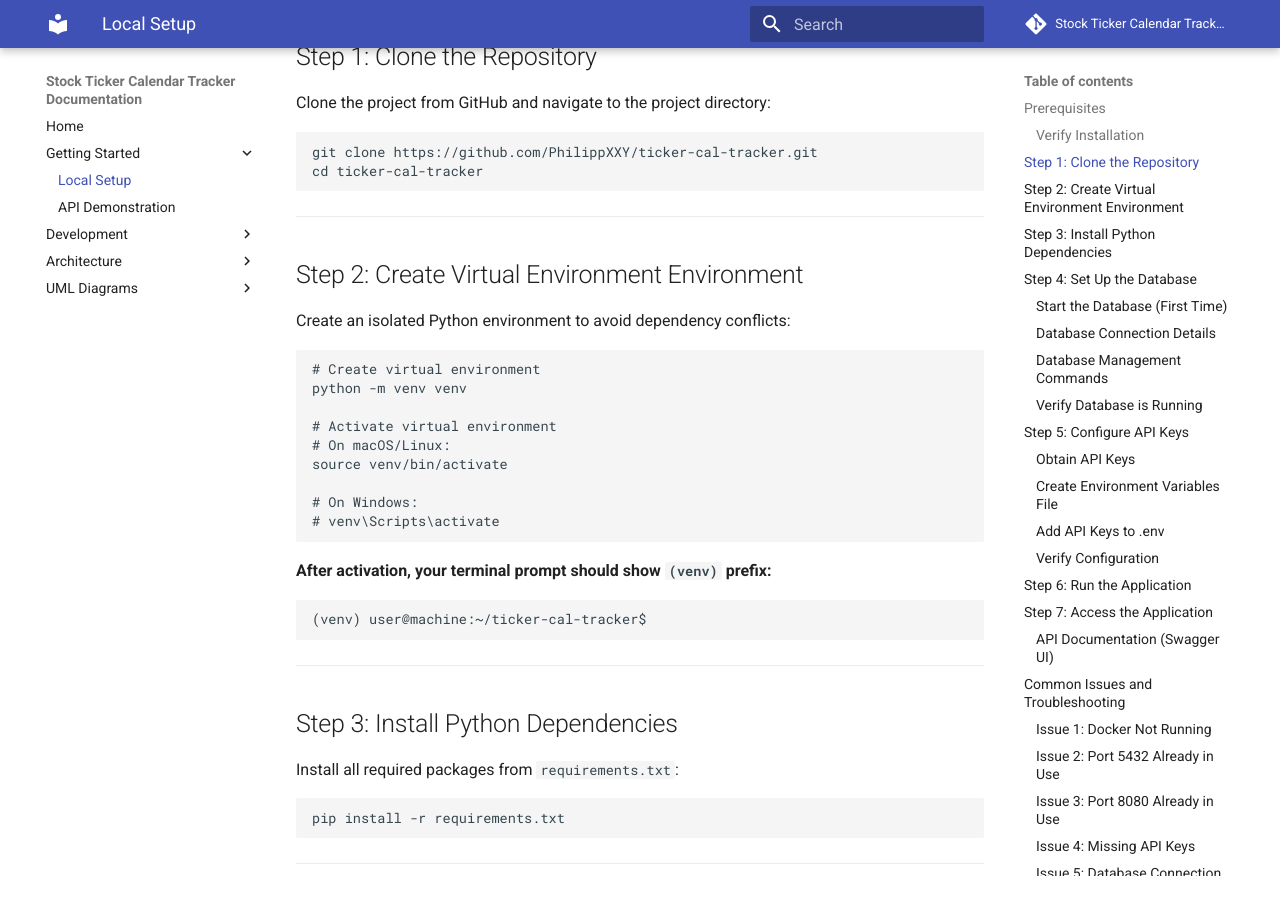
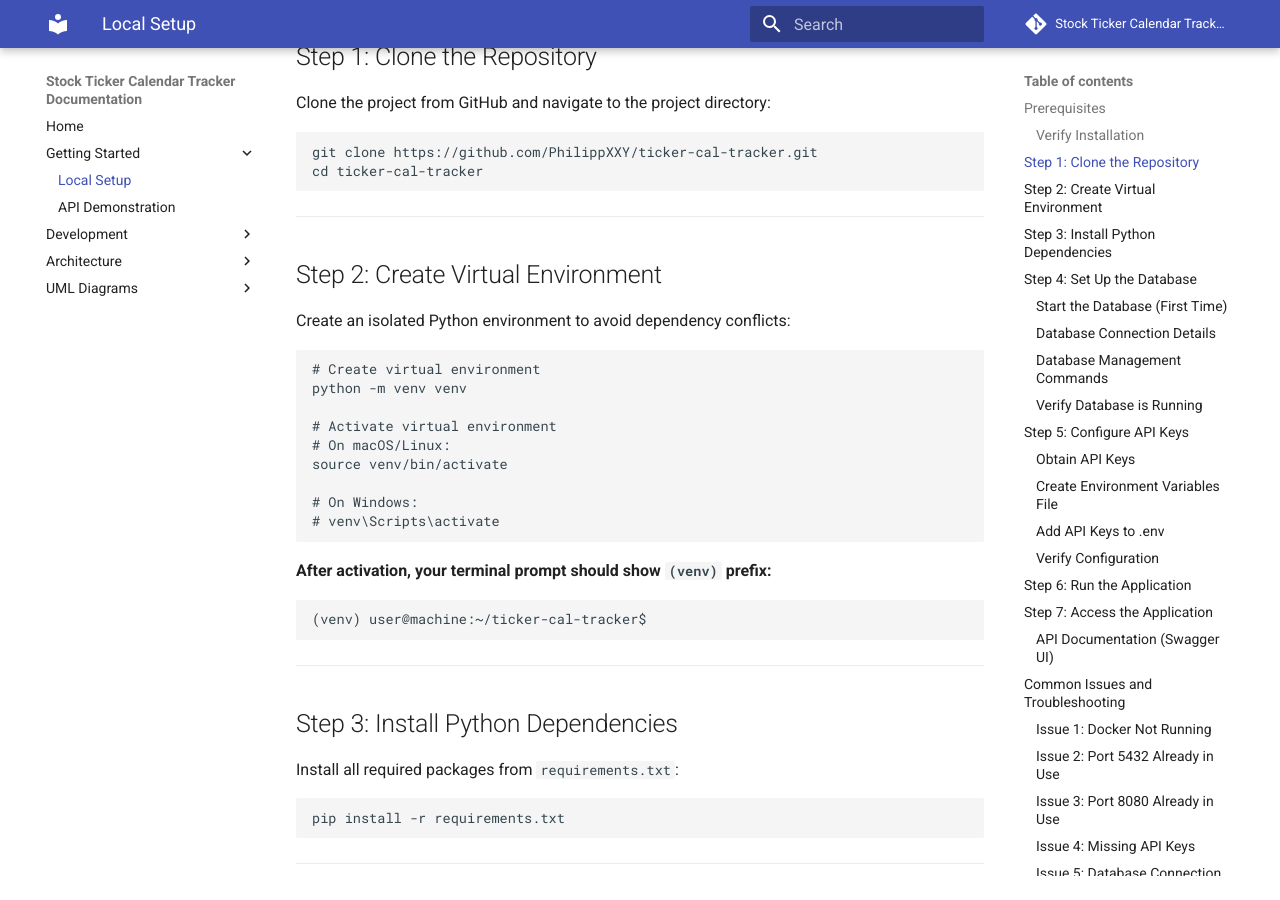
Before and after one commit to PhilippXXY/ticker-cal-tracker, an MkDocs documentation site: the page built from docs/local_setup.md, in a window 1280 px wide and 900 px high, scrolled down 816 px. Built offline with MkDocs 1.6.1 and Material for MkDocs 9.7.7, drawn with Linux system fonts in a browser that asks for light colours; comment, search, counter and statistics services are not loaded.

Commit message:
Update docs/local_setup.md
Co-authored-by: Copilot <175728472+Copilot@users.noreply.github.com>

```diff
--- a/docs/local_setup.md
+++ b/docs/local_setup.md
@@ -36,7 +36,7 @@ cd ticker-cal-tracker
 
 ---
 
-## Step 2: Create Virtual Environment Environment
+## Step 2: Create Virtual Environment
 
 Create an isolated Python environment to avoid dependency conflicts:
 
```
